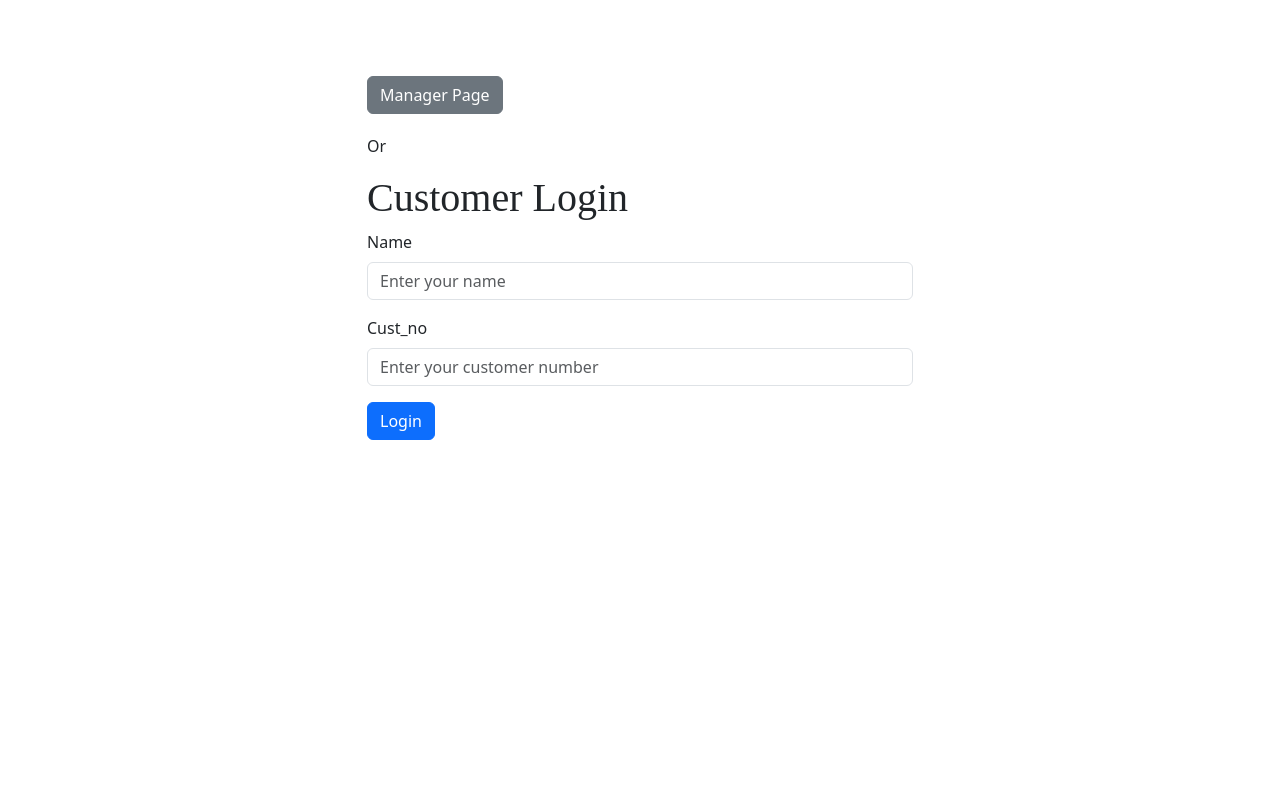
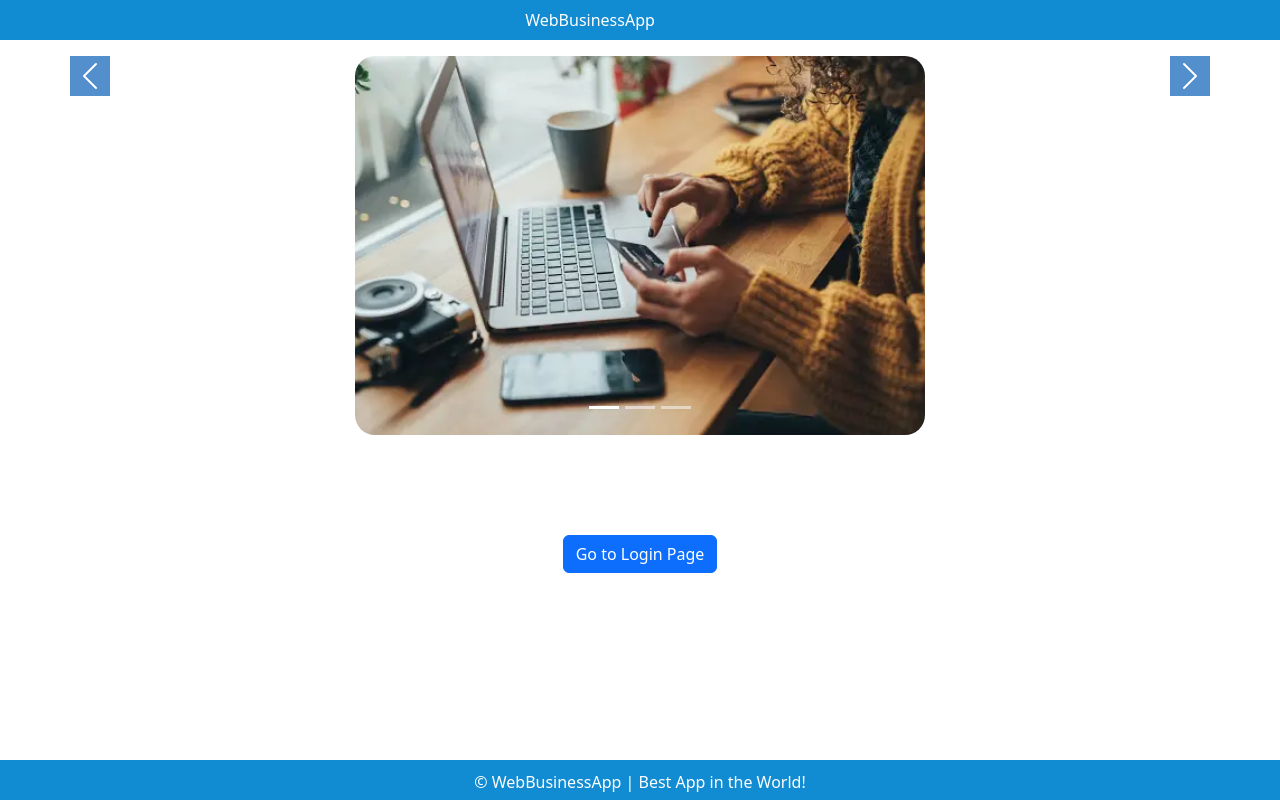
Before and after one commit to joaolscosta/BD-Project, a Flask app: page / in a window 1280 px wide. Run offline with Flask 3, Linux system fonts and the light colour scheme; some libraries are stand-ins or nearby versions.

Commit message:
carosel da feira

```diff
--- a/entrega3/workspace/app/app.py
+++ b/entrega3/workspace/app/app.py
@@ -45,7 +45,6 @@ log = app.logger
 @app.route("/", methods=("GET",))
 def index():
 
-
     return render_template("index.html")
 
 
@@ -74,10 +73,10 @@ def login():
 
         # If the username is not found, you can display an error message
         error_message = "Invalid name or cust_no"
-        return render_template("index.html", error_message=error_message)
+        return render_template("login_page.html", error_message=error_message)
 
     # Render the login page template for the initial GET request
-    return render_template("index.html")
+    return render_template("login_page.html")
 
 
 
--- a/entrega3/workspace/app/static/style.css
+++ b/entrega3/workspace/app/static/style.css
@@ -256,3 +256,8 @@ ion-icon {
   align-items: center;
   margin: auto 0;
 }
+.carousel-item img {
+  display: block;
+  margin-left: auto;
+  margin-right: auto;
+}
--- a/entrega3/workspace/app/templates/base/components/customer_navbar.html
+++ b/entrega3/workspace/app/templates/base/components/customer_navbar.html
@@ -8,7 +8,7 @@
         background-color: #118bd2;
         color: #fff;
         display: flex;
-        justify-content: flex-end;
+        justify-content: center;
         align-items: center;
         padding: 10px;
         position: fixed;
--- a/entrega3/workspace/app/templates/index.html
+++ b/entrega3/workspace/app/templates/index.html
@@ -1,71 +1,86 @@
-<!DOCTYPE html>
-<html>
-  <head>
-    <title>{% block title %}{% endblock %} - WebBusinessApp</title>
-    <link
-      rel="stylesheet"
-      href="{{ url_for('static', filename='style.css') }}"
-    />
-    <link
-      href="https://cdn.jsdelivr.net/npm/bootstrap@5.3.0/dist/css/bootstrap.min.css"
-      rel="stylesheet"
-      integrity="sha384-9ndCyUaIbzAi2FUVXJi0CjmCapSmO7SnpJef0486qhLnuZ2cdeRhO02iuK6FUUVM"
-      crossorigin="anonymous"
-    />
-  </head>
-  <body>
-    <div class="body-login">
-      <div class="container-login container">
-        <div class="row justify-content-center">
-          <div class="col-md-6">
-            <div class="mt-3">
-              <a
-                href="{{ url_for('order_customer_page') }}"
-                class="btn btn-secondary"
-                >Manager Page</a
-              >
-            </div>
-            <p>Or</p>
-            <h1>Customer Login</h1>
+{% extends 'base/customer_page.html' %}
+{% block header %}
+<h1>{% block title %}Customers{% endblock %}</h1>
+{% endblock %}
 
-            {% if error_message %}
-            <div class="alert alert-danger" role="alert">
-              {{ error_message }}
-            </div>
-            {% endif %}
+{% block content %}
+<style>
+  .carousel-item img {
+    width: 50%;
+    height: 50%;
+    object-fit: contain;
+    border-radius: 20px;
+  }
 
-            <form action="{{url_for('login')}}" method="POST">
-              <div class="mb-3">
-                <label for="name" class="form-label">Name</label>
-                <input
-                  name="name"
-                  type="text"
-                  class="form-control"
-                  id="name"
-                  placeholder="Enter your name"
-                />
-              </div>
-              <div class="mb-3">
-                <label for="cust_no" class="form-label">Cust_no</label>
-                <input
-                  name="cust_no"
-                  type="number"
-                  class="form-control"
-                  id="cust_no"
-                  placeholder="Enter your customer number"
-                />
-              </div>
-              <button type="submit" class="btn btn-primary">Login</button>
-            </form>
-          </div>
-        </div>
-      </div>
+  .carousel-control-prev,
+  .carousel-control-next {
+    background-color: #2773c0; /* Cor de fundo */
+    color: #aab1b8; /* Cor do ícone */
+    opacity: 0.8; /* Opacidade dos botões */
+    width: 40px; /* Largura dos botões */
+    height: 40px; /* Altura dos botões */
+    font-size: 1.5rem; /* Tamanho do ícone */
+  }
+
+  /* Estilo personalizado com classes de cores do Bootstrap */
+  .carousel-control-prev {
+    background-color: bg-primary;
+    border-color: border-primary;
+  }
+
+  .carousel-control-next {
+    background-color: bg-danger;
+    border-color: border-danger;
+  }
+
+  .login-button {
+    display: flex;
+    justify-content: center;
+    margin-top: 30px;
+  }
+
+  .space {
+    margin-top: 100px;
+  }
+
+</style>
+
+<div id="myCarousel" class="carousel slide" data-bs-ride="carousel">
+<ol class="carousel-indicators">
+    <li data-bs-target="#myCarousel" data-bs-slide-to="0" class="active"></li>
+    <li data-bs-target="#myCarousel" data-bs-slide-to="1"></li>
+    <li data-bs-target="#myCarousel" data-bs-slide-to="2"></li>
+</ol>
+
+<div class="carousel-inner">
+    <div class="carousel-item active">
+    <img class="d-block img-fluid" src="static/img/wpp.webp" type="image/webp" alt="WebBusinessApp">
     </div>
 
-    <script
-      src="https://cdn.jsdelivr.net/npm/bootstrap@5.3.0/dist/js/bootstrap.bundle.min.js"
-      integrity="sha384-geWF76RCwLtnZ8qwWowPQNguL3RmwHVBC9FhGdlKrxdiJJigb/j/68SIy3Te4Bkz"
-      crossorigin="anonymous"
-    ></script>
-  </body>
-</html>
+
+    <div class="carousel-item">
+    <img class="d-block img-fluid" src="static/img/orde.webp" type="image/webp" alt="Orders">
+    </div>
+
+    <div class="carousel-item">
+    <img class="d-block img-fluid" src="static/img/p.webp" type="image/webp" alt="Products">
+    </div>
+
+</div>
+<a class="carousel-control-prev" href="#myCarousel" role="button" data-bs-slide="prev">
+    <span class="carousel-control-prev-icon" aria-hidden="true"></span>
+    <span class="visually-hidden">Previous</span>
+</a>
+<a class="carousel-control-next" href="#myCarousel" role="button" data-bs-slide="next">
+    <span class="carousel-control-next-icon" aria-hidden="true"></span>
+    <span class="visually-hidden">Next</span>
+</a>
+</div>
+
+
+<div class="space"></div>
+
+<div class="login-button">
+  <button class="btn btn-primary" onclick="window.location.href='/login'">Go to Login Page</button>
+</div>
+{% endblock %}
```
Also changed, not shown: entrega3/workspace/app/templates/login_page.html (added, +71 -0 lines), entrega3/workspace/app/static/img/customer.png (deleted), entrega3/workspace/app/static/img/employee.png (deleted), entrega3/workspace/app/static/img/orde.webp (added), entrega3/workspace/app/static/img/order.png (deleted), entrega3/workspace/app/static/img/p.webp (added), entrega3/workspace/app/static/img/wpp.webp (added).
